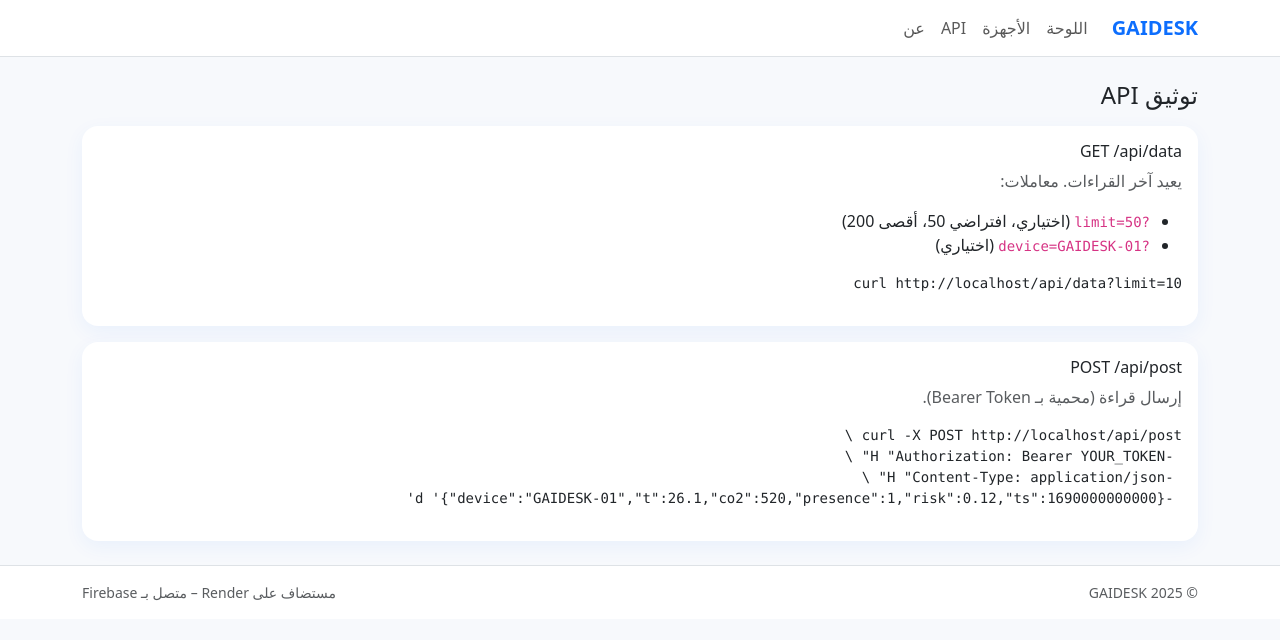
After one commit to Jana05254/gaidesk-site, a Flask app: page /api-docs in a window 1280 px wide. The commit adds this page. Shown: the top 640 px of the page. Run offline with Flask 3, Linux system fonts and the light colour scheme; parts of the project's set-up code (start-up, migrations or seed data) failed here and were passed over.

Commit message:
site: full GAIDESK website (pages + UI)

```diff
--- a/server.py
+++ b/server.py
@@ -1,5 +1,5 @@
-import os, tempfile, json, time
-from flask import Flask, jsonify, request, render_template
+import os, tempfile, time, json
+from flask import Flask, jsonify, request, render_template, send_from_directory, abort
 from flask_cors import CORS
 from dotenv import load_dotenv
 import firebase_admin
@@ -7,19 +7,16 @@
 
 load_dotenv()
 
-# اقرأ القيم من المتغيرات (لا تحطيها ثابتة في الكود)
 DATABASE_URL = os.getenv("DATABASE_URL")
 API_TOKEN    = os.getenv("API_TOKEN", "CHANGE_ME_32CHARS")
 PORT         = int(os.getenv("PORT", "5000"))
 
-# مفتاح الخدمة: من متغير بيئة في السحابة أو من ملف محلي للتجربة
 SERVICE_ACCOUNT_JSON = os.getenv("SERVICE_ACCOUNT_JSON")
-SERVICE_ACCOUNT_PATH = os.getenv("SERVICE_ACCOUNT_PATH")  # محلي فقط (اختياري)
+SERVICE_ACCOUNT_PATH = os.getenv("SERVICE_ACCOUNT_PATH")
 
 if SERVICE_ACCOUNT_JSON:
     fd, tmp = tempfile.mkstemp(suffix=".json")
-    with os.fdopen(fd, "w", encoding="utf-8") as f:
-        f.write(SERVICE_ACCOUNT_JSON)
+    with os.fdopen(fd, "w", encoding="utf-8") as f: f.write(SERVICE_ACCOUNT_JSON)
     cred = credentials.Certificate(tmp)
 elif SERVICE_ACCOUNT_PATH and os.path.exists(SERVICE_ACCOUNT_PATH):
     cred = credentials.Certificate(SERVICE_ACCOUNT_PATH)
@@ -28,43 +25,77 @@
 
 firebase_admin.initialize_app(cred, {"databaseURL": DATABASE_URL})
 
-app = Flask(__name__, template_folder="templates")
+app = Flask(__name__, template_folder="templates", static_folder="static")
 CORS(app)
 
-# الصفحة الرئيسية
+# ---------- صفحات الموقع ----------
 @app.route("/")
 def home():
-    return render_template("index.html")
+    return render_template("index.html", title="لوحة GAIDESK")
 
-# قراءة آخر البيانات
+@app.route("/devices")
+def devices_page():
+    return render_template("devices.html", title="الأجهزة")
+
+@app.route("/api-docs")
+def api_docs():
+    return render_template("api.html", title="توثيق API")
+
+@app.route("/about")
+def about():
+    return render_template("about.html", title="عن GAIDESK")
+
+# ---------- REST API ----------
+def _ref(path="data"):
+    return db.reference(path)
+
 @app.route("/api/data")
 def api_data():
-    ref = db.reference("data")
-    snap = ref.order_by_key().limit_to_last(50).get() or {}
-    items = []
-    # نحوّل القاموس إلى قائمة مرتبة تنازلياً بالمفتاح
-    for k in sorted(snap.keys(), reverse=True):
-        items.append({"key": k, "value": snap[k]})
+    """أرجع آخر القراءات (افتراضي 50). ?limit=25 &device=GAIDESK-01"""
+    limit = max(1, min(int(request.args.get("limit", 50)), 200))
+    device = request.args.get("device")  # اختياري: فلترة جهاز
+    base = "data" if not device else f"data/{device}"
+    snap = _ref(base).order_by_key().limit_to_last(limit).get() or {}
+    items = [{"key": k, "value": snap[k]} for k in sorted(snap.keys(), reverse=True)]
     return jsonify(items)
 
-# كتابة (محمي بتوكن Bearer)
+@app.route("/api/devices")
+def api_devices():
+    """أسماء الأجهزة تحت /data/*"""
+    snap = _ref("data").get() or {}
+    names = sorted(list(snap.keys())) if all(isinstance(v, dict) and any(isinstance(x, dict) for x in v.values()) for v in snap.values()) else ["GAIDESK-01"]
+    # محاولة استنتاج البنية؛ إن ما فيه أجهزة فرعية رجّعي جهاز افتراضي
+    return jsonify(names)
+
 @app.route("/api/post", methods=["POST"])
 def api_post():
+    """استقبال قراءة من جهاز (محمية بـ Bearer)"""
     auth = request.headers.get("Authorization", "")
-    if not auth.startswith("Bearer "):
-        return jsonify({"error": "missing bearer token"}), 401
-    token = auth.split(" ", 1)[1].strip()
-    if token != API_TOKEN:
-        return jsonify({"error": "invalid token"}), 403
+    if not auth.startswith("Bearer "): return jsonify({"error": "missing bearer token"}), 401
+    if auth.split(" ", 1)[1].strip() != API_TOKEN: return jsonify({"error": "invalid token"}), 403
 
     payload = request.get_json(silent=True)
-    if not isinstance(payload, dict):
-        return jsonify({"error": "invalid json"}), 400
+    if not isinstance(payload, dict): return jsonify({"error": "invalid json"}), 400
 
-    # مفتاح تلقائي (مثلاً طابع زمني)
+    device = payload.pop("device", "GAIDESK-01")
     key = str(int(time.time() * 1000))
-    db.reference("data").child(key).set(payload)
-    return jsonify({"ok": True, "key": key})
+    _ref(f"data/{device}").child(key).set(payload)
+    return jsonify({"ok": True, "device": device, "key": key})
+
+# ملفات ثابتة إضافية إن احتجت
+@app.route("/favicon.ico")
+def favicon():
+    p = os.path.join(app.root_path, "static")
+    if os.path.exists(os.path.join(p, "favicon.ico")):
+        return send_from_directory(p, "favicon.ico", mimetype="image/x-icon")
+    abort(404)
+
+# أخطاء جميلة
+@app.errorhandler(404)
+def not_found(e): return render_template("404.html", title="غير موجود"), 404
+
+@app.errorhandler(500)
+def err500(e): return render_template("500.html", title="خطأ داخلي"), 500
 
 if __name__ == "__main__":
     app.run(host="0.0.0.0", port=PORT, debug=False)
--- /dev/null
+++ b/static/css/main.css
@@ -0,0 +1,2 @@
+body{background:#f7f9fc}
+.card{border:0;border-radius:1rem;box-shadow:0 6px 20px rgba(13,110,253,.06)}
--- /dev/null
+++ b/static/js/app.js
@@ -0,0 +1,66 @@
+(function(){
+  const q = new URLSearchParams(location.search);
+  const device = q.get('device') || '';
+  const limit  = window.DASH_LIMIT || 50;
+
+  const el = id => document.getElementById(id);
+  const rows = el?.('rows');
+  const mTemp = el?.('m-temp'), mCo2 = el?.('m-co2'), mPresence = el?.('m-presence'), mCount = el?.('m-count');
+
+  let chart, timer;
+
+  function fmtTs(v){
+    const d = new Date(Number(v));
+    return isNaN(d) ? String(v) : d.toLocaleString('ar-SA');
+    }
+
+  function toNum(v){ const n = Number(v); return isNaN(n) ? null : n; }
+
+  async function loadData(){
+    if(!rows) return;
+    const url = `${window.API_BASE}/api/data?limit=${limit}${device ? `&device=${encodeURIComponent(device)}`:''}`;
+    const r = await fetch(url, {cache:'no-store'});
+    const data = await r.json();
+
+    rows.innerHTML = '';
+    data.forEach(item=>{
+      const v = item.value || {};
+      const tr = document.createElement('tr');
+      tr.innerHTML = `<td>${fmtTs(v.ts || item.key)}</td>
+        <td>${v.t ?? v.temp ?? v.T ?? '—'}</td>
+        <td>${v.co2 ?? '—'}</td>
+        <td>${v.presence ?? v.p ?? '—'}</td>
+        <td>${v.risk ?? v.r ?? 0}</td>`;
+      rows.appendChild(tr);
+    });
+    mCount && (mCount.textContent = data.length);
+    if(data.length){
+      const last = data[0].value || {};
+      mTemp && (mTemp.textContent = last.t ?? last.temp ?? last.T ?? '—');
+      mCo2 && (mCo2.textContent  = last.co2 ?? '—');
+      mPresence && (mPresence.textContent = last.presence ?? last.p ?? '—');
+    }
+
+    const labels = data.map(i=>fmtTs(i.value?.ts || i.key)).reverse();
+    const temps  = data.map(i=>toNum(i.value?.t ?? i.value?.temp ?? i.value?.T)).reverse();
+    const co2s   = data.map(i=>toNum(i.value?.co2)).reverse();
+
+    const ctx = document.getElementById('chart')?.getContext('2d');
+    if(ctx){
+      if(chart) chart.destroy();
+      chart = new Chart(ctx, {type:'line', data:{
+        labels, datasets:[
+          {label:'°C', data:temps, borderWidth:2, pointRadius:0, tension:.3},
+          {label:'CO₂', data:co2s, borderWidth:2, pointRadius:0, tension:.3}
+        ]}, options:{responsive:true, interaction:{mode:'index', intersect:false}}});
+    }
+  }
+
+  function start(){ stop(); timer=setInterval(loadData, 5000); }
+  function stop(){ if(timer) clearInterval(timer); timer=null; }
+
+  document.getElementById('autoRefresh')?.addEventListener('change', e=> e.target.checked ? start() : stop());
+  document.getElementById('btnRefresh')?.addEventListener('click', loadData);
+
+  loadData(); start();
+})();
--- /dev/null
+++ b/templates/404.html
@@ -0,0 +1,4 @@
+{% extends "base.html" %}{% block content %}
+<div class="text-center py-5">
+  <h1>404</h1><p class="text-muted">الصفحة غير موجودة</p><a href="/" class="btn btn-primary">الصفحة الرئيسية</a>
+</div>{% endblock %}
--- /dev/null
+++ b/templates/500.html
@@ -0,0 +1,4 @@
+{% extends "base.html" %}{% block content %}
+<div class="text-center py-5">
+  <h1>500</h1><p class="text-muted">حدث خطأ داخلي</p><a href="/" class="btn btn-primary">رجوع</a>
+</div>{% endblock %}
--- /dev/null
+++ b/templates/api.html
@@ -0,0 +1,23 @@
+{% extends "base.html" %}
+{% block content %}
+<h4 class="mb-3">توثيق API</h4>
+
+<div class="card p-3 mb-3">
+  <h6>GET /api/data</h6>
+  <p class="text-muted">يعيد آخر القراءات. معاملات:</p>
+  <ul>
+    <li><code>?limit=50</code> (اختياري، افتراضي 50، أقصى 200)</li>
+    <li><code>?device=GAIDESK-01</code> (اختياري)</li>
+  </ul>
+  <pre><code>curl {{ request.host_url.rstrip('/') }}/api/data?limit=10</code></pre>
+</div>
+
+<div class="card p-3">
+  <h6>POST /api/post</h6>
+  <p class="text-muted">إرسال قراءة (محمية بـ Bearer Token).</p>
+  <pre><code>curl -X POST {{ request.host_url.rstrip('/') }}/api/post \
+ -H "Authorization: Bearer YOUR_TOKEN" \
+ -H "Content-Type: application/json" \
+ -d '{"device":"GAIDESK-01","t":26.1,"co2":520,"presence":1,"risk":0.12,"ts":1690000000000}'</code></pre>
+</div>
+{% endblock %}
--- /dev/null
+++ b/templates/base.html
@@ -0,0 +1,43 @@
+<!doctype html>
+<html lang="ar" dir="rtl">
+<head>
+  <meta charset="utf-8">
+  <meta name="viewport" content="width=device-width, initial-scale=1">
+  <title>{{ title or "GAIDESK" }}</title>
+  <link href="https://cdn.jsdelivr.net/npm/bootstrap@5.3.3/dist/css/bootstrap.rtl.min.css" rel="stylesheet">
+  <link rel="stylesheet" href="{{ url_for('static', filename='css/main.css') }}">
+  <script src="https://cdn.jsdelivr.net/npm/chart.js@4.4.0"></script>
+</head>
+<body>
+<nav class="navbar navbar-expand-lg bg-white border-bottom sticky-top">
+  <div class="container">
+    <a class="navbar-brand fw-bold text-primary" href="/">GAIDESK</a>
+    <button class="navbar-toggler" data-bs-toggle="collapse" data-bs-target="#nav"><span class="navbar-toggler-icon"></span></button>
+    <div class="collapse navbar-collapse" id="nav">
+      <ul class="navbar-nav me-auto">
+        <li class="nav-item"><a class="nav-link" href="/">اللوحة</a></li>
+        <li class="nav-item"><a class="nav-link" href="/devices">الأجهزة</a></li>
+        <li class="nav-item"><a class="nav-link" href="/api-docs">API</a></li>
+        <li class="nav-item"><a class="nav-link" href="/about">عن</a></li>
+      </ul>
+    </div>
+  </div>
+</nav>
+
+<main class="container py-4">
+  {% block content %}{% endblock %}
+</main>
+
+<footer class="border-top bg-white py-3">
+  <div class="container small text-muted d-flex justify-content-between">
+    <div>© {{ 2025 }} GAIDESK</div>
+    <div>مستضاف على Render – متصل بـ Firebase</div>
+  </div>
+</footer>
+
+<script src="https://cdn.jsdelivr.net/npm/bootstrap@5.3.3/dist/js/bootstrap.bundle.min.js"></script>
+<script>window.API_BASE="";</script>
+<script src="{{ url_for('static', filename='js/app.js') }}"></script>
+{% block scripts %}{% endblock %}
+</body>
+</html>
```
Also changed, not shown: templates/about.html (added, +7 -0 lines), templates/devices.html (added, +26 -0 lines), templates/index.html (+36 -49 lines).
